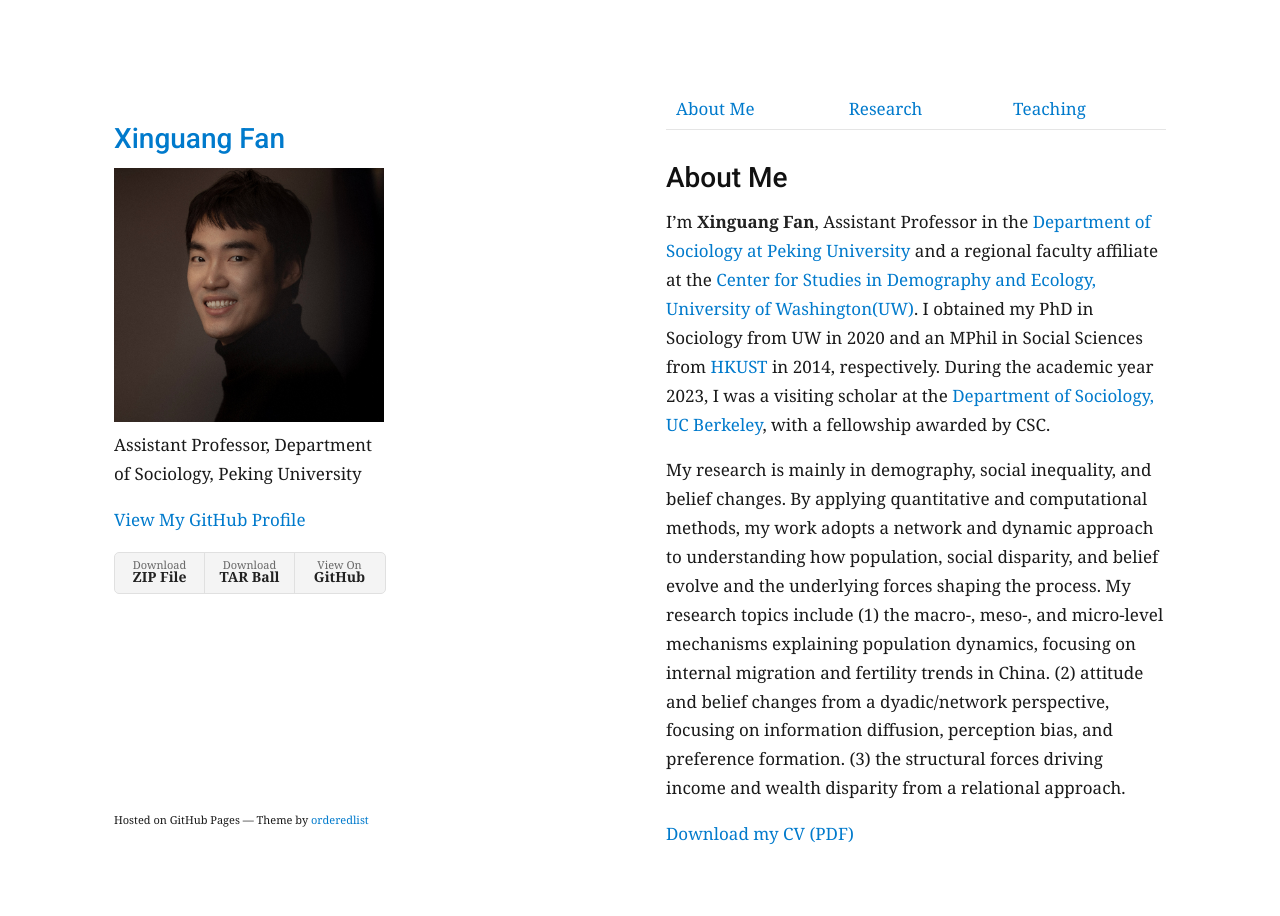
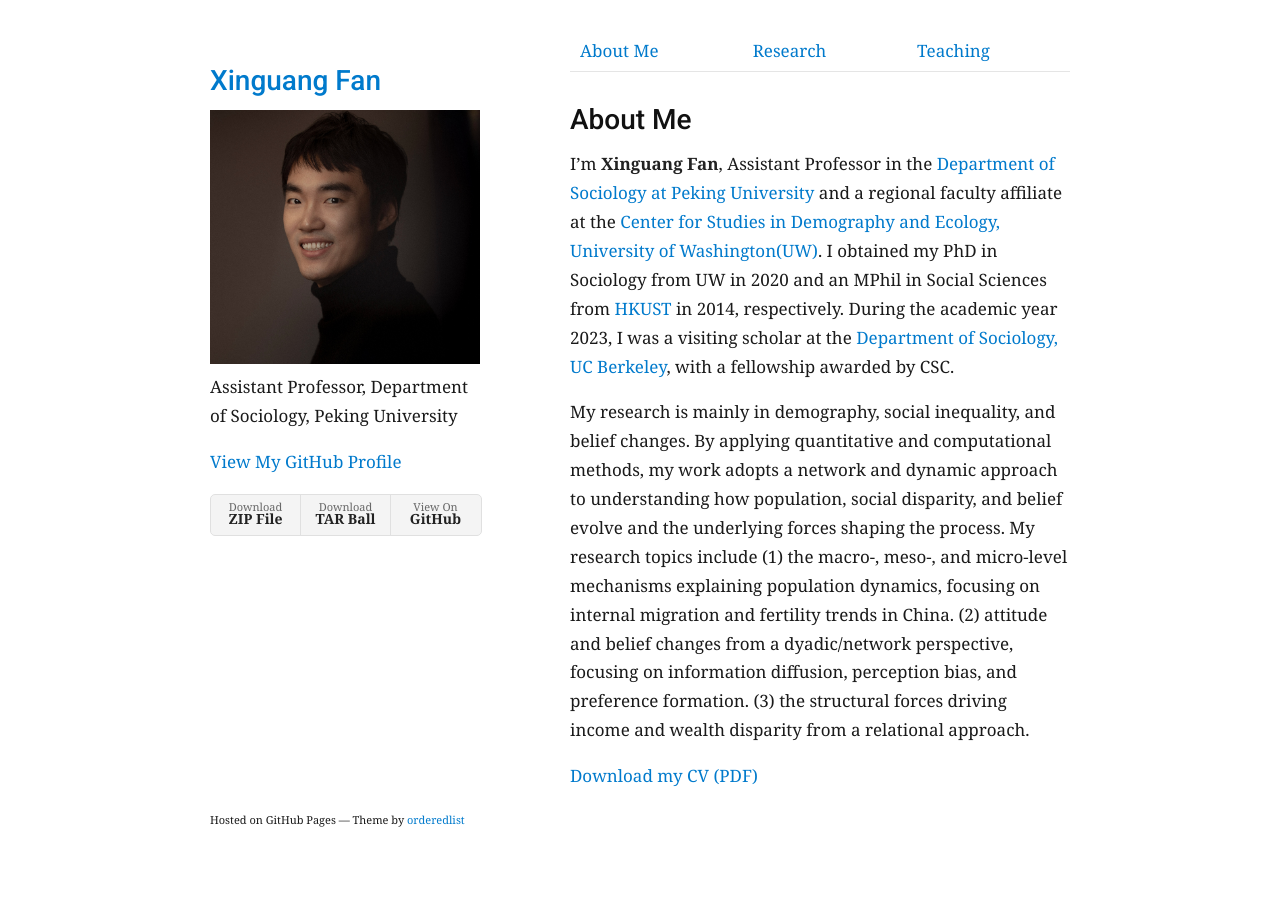
Before and after one commit to xinguang-fan/xinguang-fan.github.io, a Jekyll site: the page built from index.md, in a window 1280 px wide. Built offline with Jekyll 4.4.1, drawn with Linux system fonts in a browser that asks for light colours; some web fonts are replaced.

Commit message:
Update style.scss

```diff
--- a/assets/css/style.scss
+++ b/assets/css/style.scss
@@ -2,8 +2,8 @@
 ---
 
 @import "jekyll-theme-minimal";
-.wrapper, .page-content, .site-content {
-  max-width: 1100px;
+body, .container-lg, .container, main {
+  max-width: 1000px !important;
   width: 100%;
   margin: 0 auto;
   padding: 2rem 1.5rem;
```
